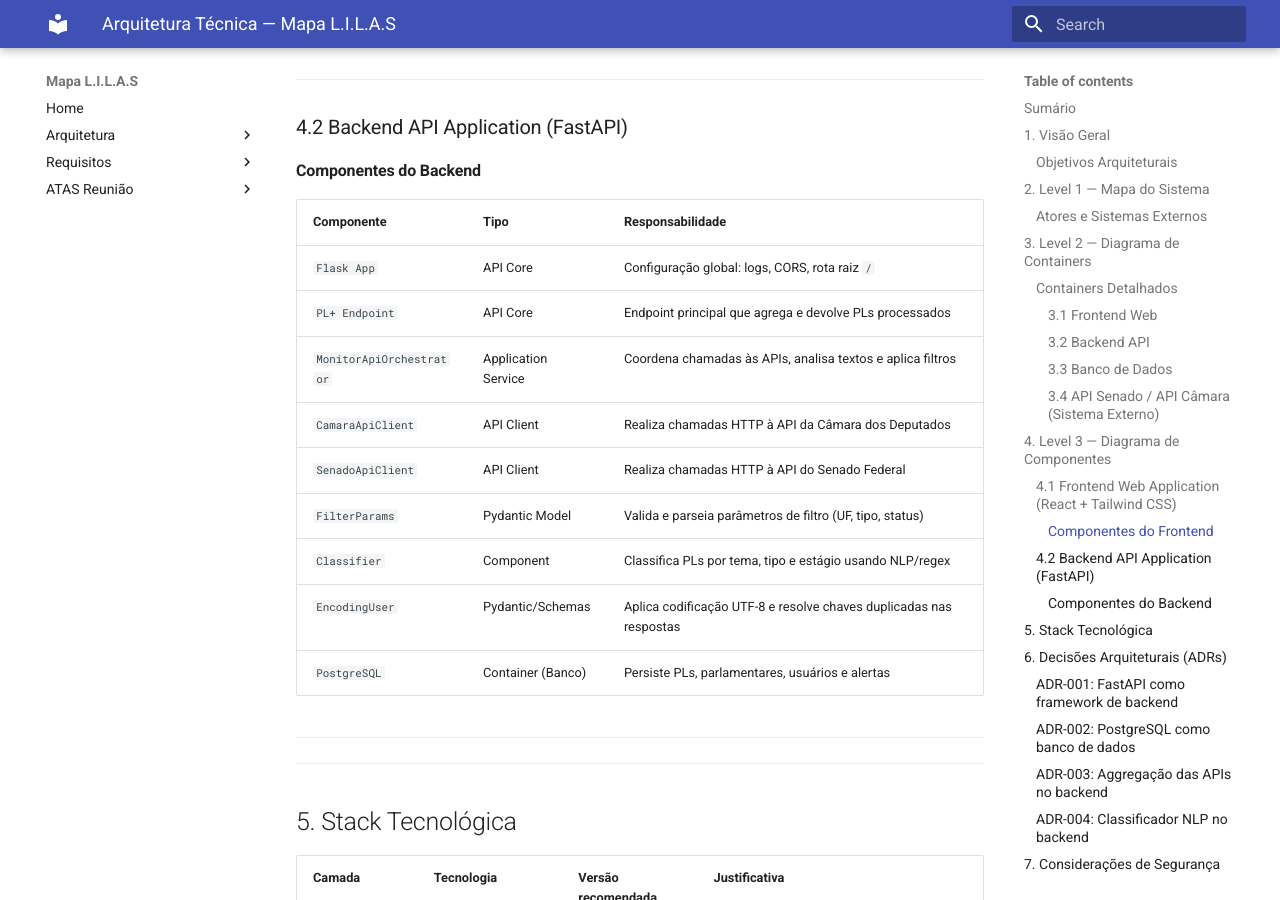
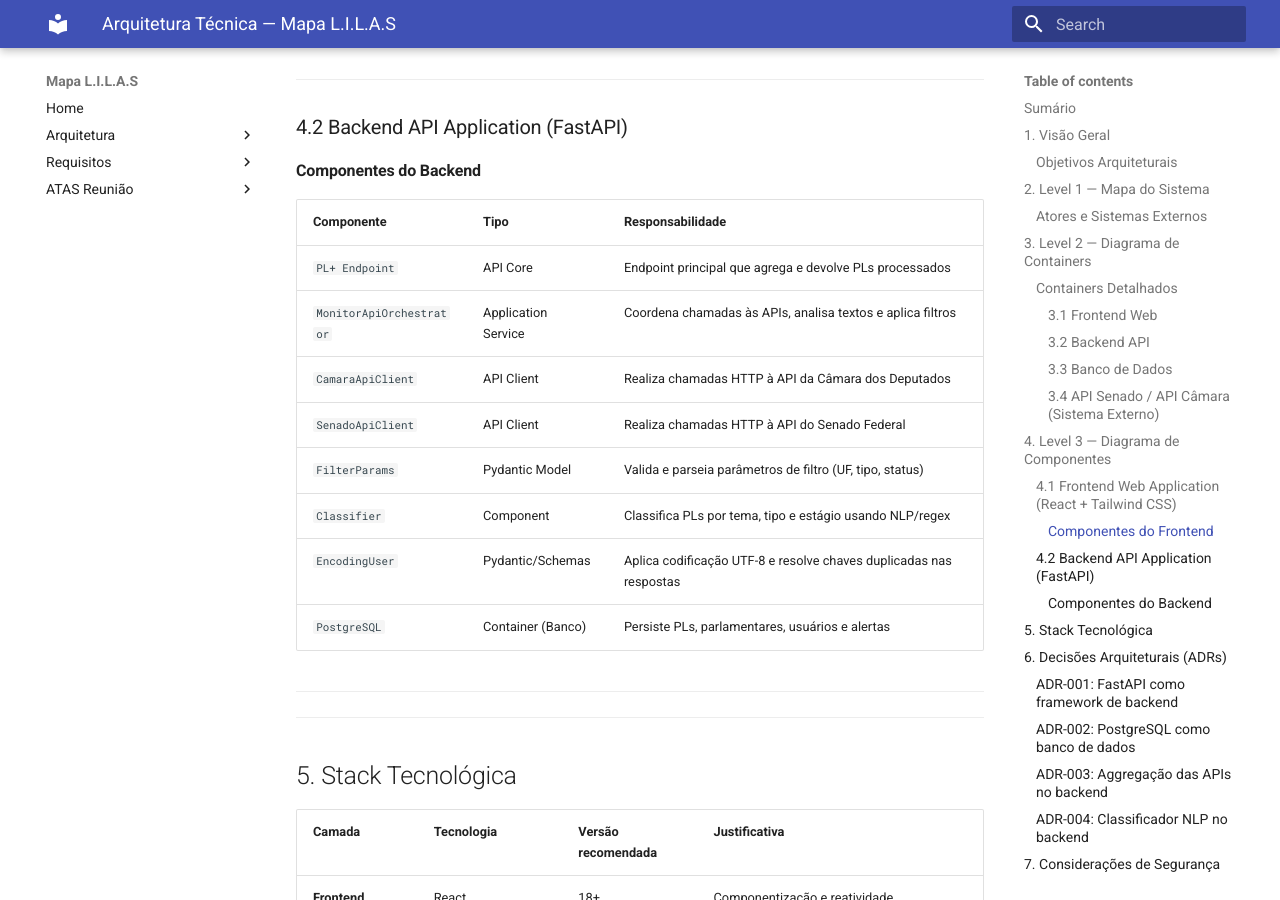
Before and after one commit to unb-mds/2026-1-Squad2, an MkDocs documentation site: the page built from docs/Arquitetura/Arquitetura_Tecnica.md, in a window 1280 px wide and 900 px high, scrolled down 4256 px. Built offline with MkDocs 1.6.1 and Material for MkDocs 9.7.7, drawn with Linux system fonts in a browser that asks for light colours; some of the changed text lies outside the part shown.

Commit message:
Alterações na stack da arquitetura

```diff
--- a/docs/Arquitetura/Arquitetura_Tecnica.md
+++ b/docs/Arquitetura/Arquitetura_Tecnica.md
@@ -141,7 +141,6 @@ O **Mapa L.I.L.A.S** é uma aplicação web para busca e acompanhamento de proje
 
 | Componente | Tipo | Responsabilidade |
 |---|---|---|
-| `Flask App` | API Core | Configuração global: logs, CORS, rota raiz `/` |
 | `PL+ Endpoint` | API Core | Endpoint principal que agrega e devolve PLs processados |
 | `MonitorApiOrchestrator` | Application Service | Coordena chamadas às APIs, analisa textos e aplica filtros |
 | `CamaraApiClient` | API Client | Realiza chamadas HTTP à API da Câmara dos Deputados |
@@ -198,7 +197,6 @@ O **Mapa L.I.L.A.S** é uma aplicação web para busca e acompanhamento de proje
 
 | Aspecto | Medida |
 |---|---|
-| **CORS** | Configurado no Flask App para aceitar apenas origens autorizadas |
 | **Validação de inputs** | FilterParams (Pydantic) valida todos os parâmetros de entrada |
 | **Rate limiting** | Recomendado implementar rate limit nas rotas públicas |
 | **SQL Injection** | Uso de ORM/queries parametrizadas (nunca SQL concatenado) |
```
